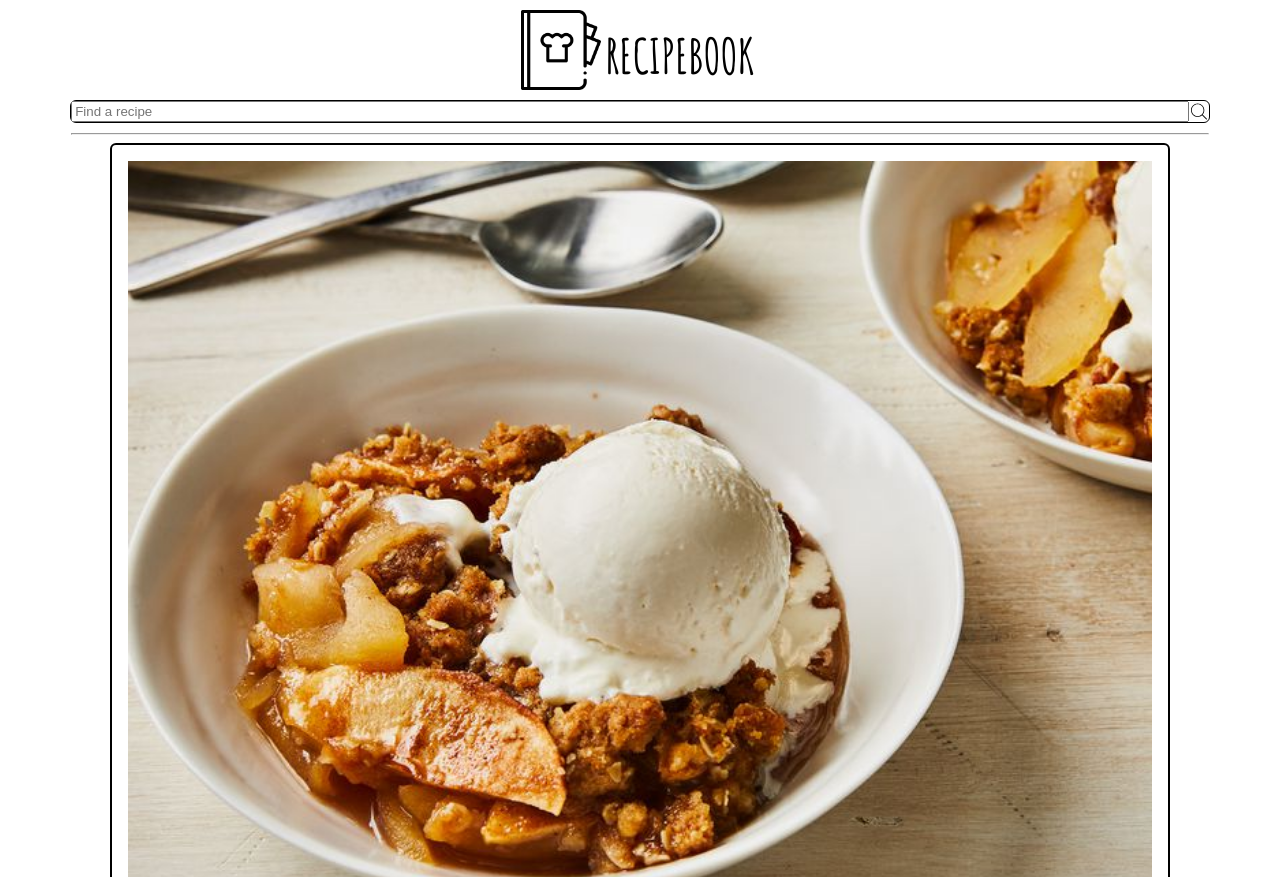
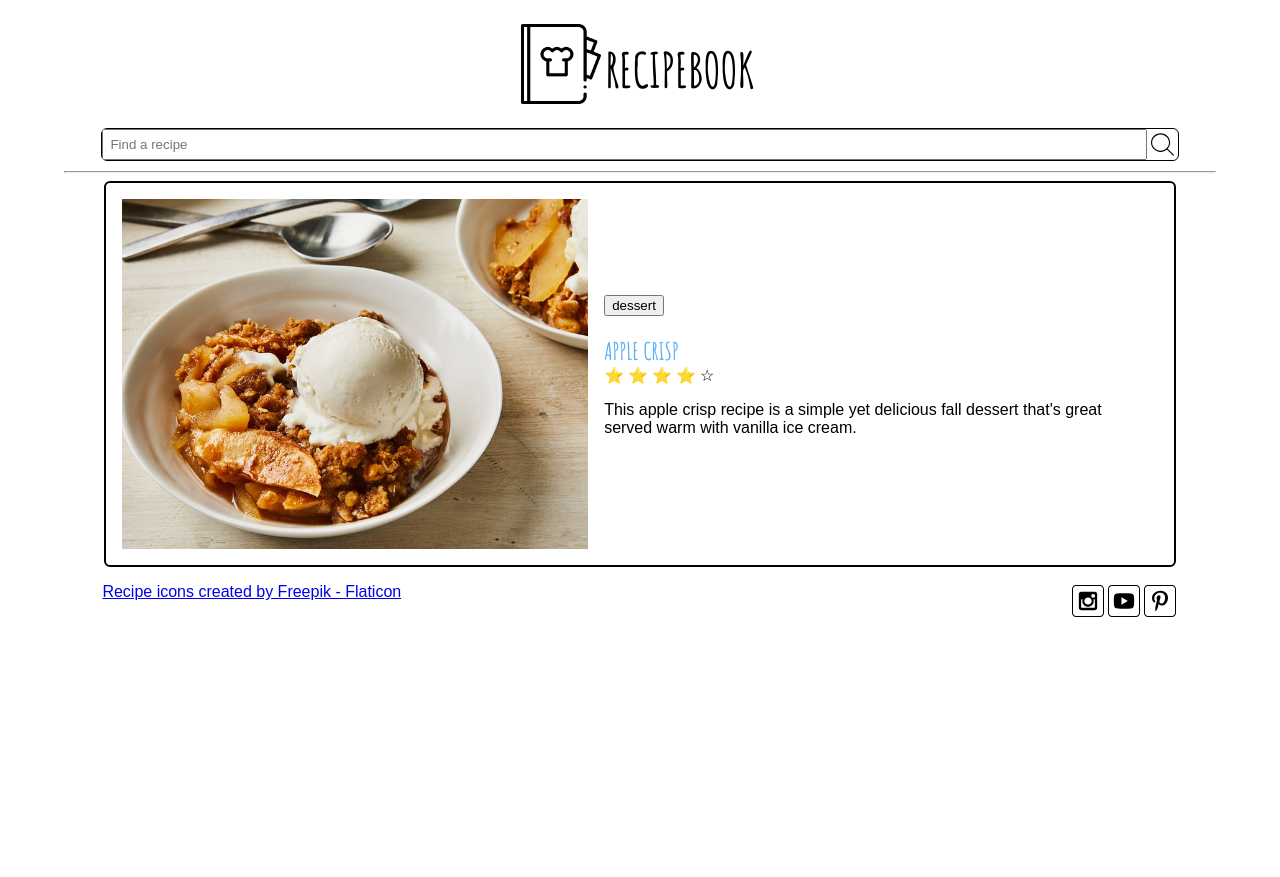
Before and after one commit to earlalay/wdd131, a plain HTML site: page recipes/index.html in a window 1280 px wide. Shown: the top 877 px of the page. After the commit the page ends 800 px from the top, so only its background shows below. Drawn offline with Linux system fonts and the light colour scheme.

Commit message:
Edited a bit of the HTML and the social media tags. Created different sizes of the recipe image. Added the CSS for larger screens.

```diff
--- a/recipes/index.html
+++ b/recipes/index.html
@@ -8,22 +8,22 @@
 
     <!-- Open Graph (Facebook, LinkedIn, etc.) -->
     <meta property="og:type" content="website">
-    <meta property="og:title" content="Your Title">
-    <meta property="og:description" content="Your Description">
-    <meta property="og:url" content="Your URL">
-    <meta property="og:image" content="social-preview-image.png">
+    <meta property="og:title" content="Recipe Book">
+    <meta property="og:description" content="Discover new delicious recipes for the fall season.">
+    <meta property="og:url" content="https://earlalay.github.io/wdd131/recipes">
+    <meta property="og:image" content="https://earlalay.github.io/wdd131/recipes/images/apple-crisp-social-preview.png">
 
     <!-- X Card -->
     <meta name="twitter:card" content="Social Preview Image">
-    <meta name="twitter:title" content="Your Title">
-    <meta name="twitter:description" content="Your Description">
-    <meta name="twitter:image" content="social-preview-image.png">
+    <meta name="twitter:title" content="Recipe Book">
+    <meta name="twitter:description" content="Discover new delicious recipes for the fall season.">
+    <meta name="twitter:image" content="https://earlalay.github.io/wdd131/recipes/images/apple-crisp-social-preview.png">
 
     <!-- One favicon (ICO works everywhere) -->
-    <link rel="icon" href="/favicon.ico">
+    <link rel="icon" href="images/apple-crisp-favicon.ico">
 
     <!-- One Apple Touch Icon (iOS home screen) -->
-    <link rel="apple-touch-icon" href="images/apple-touch-icon.png">
+    <link rel="apple-touch-icon" href="images/apple-crisp-square180.png">
 
 </head>
 <body>
@@ -43,6 +43,7 @@
         <hr>
         <div class="recipe-card">
             <img src="images/apple-crisp.jpg" alt="apple crisp with ice cream">
+            <div class="recipe-info">
                 <button>dessert</button>
                 <h2>APPLE CRISP</h2>
                 <span class="rating" role="img"
@@ -54,6 +55,7 @@
                     <span aria-hidden="true" class="icon-star-empty">☆</span>
                 </span>
                 <p class="description hidden">This apple crisp recipe is a simple yet delicious fall dessert that's great served warm with vanilla ice cream.</p>
+            </div>
         </div>
     </main>
     <footer>
--- a/recipes/recipes.css
+++ b/recipes/recipes.css
@@ -1,4 +1,8 @@
 @import url('https://fonts.googleapis.com/css2?family=Amatic+SC:wght@400;700&display=swap');
+
+body {
+    margin: 0 auto;
+}
 
 main {
     width: 90%;
@@ -9,7 +13,7 @@ h1, h2 {
     font-family: 'Amatic SC', sans-serif;
 }
 
-p {
+p, a {
     font-family: Arial, Helvetica, sans-serif;
 }
 
@@ -25,12 +29,13 @@ h1 {
 
 h2 {
     margin-bottom: 0;
+    color: #5caff3;
 }
 
 .page-title {
     display: flex;
     justify-content: center;
-    margin: 10px auto;
+    margin: 18px auto;
 }
 
 header {
@@ -58,10 +63,11 @@ header img {
 #search-bar input {
     width: 100%;
     box-sizing: border-box;
+    padding: 4px;
 }
 
 #search-bar img {
-    max-width: 1em;
+    max-width: 1.4em;
     margin: 0 2px;
 }
 
@@ -88,6 +94,7 @@ header img {
     width: 2em;
     height: 2em;
     flex-shrink: 0;
+    margin: 2px;
 }
 
 #recipe-icon-credit {
@@ -96,5 +103,78 @@ header img {
 }
 
 @media screen and (min-width: 500px) {
+    .page-title {
+        margin: 20px auto;
+    }
 
+    #search-bar {
+        width: 87%;
+    }
+
+    .hidden {
+        display: revert;
+    }
+
+    footer {
+        display: flex;
+        width: 87%;
+        margin: 16px auto;
+        justify-content: space-between;
+        align-items: flex-start;
+    }
+
+    .socials {
+        align-self: flex-end;
+        order: 2;
+        padding: 0;
+    }
 }
+
+@media screen and (min-width: 650px) {
+    .page-title {
+        margin: 24px auto;
+    }
+
+    #search-bar img {
+        margin: 0 4px;
+    }
+
+    #search-bar input {
+        padding: 6px;
+    }
+
+    #search-bar, footer {
+        width: 86%;
+    }
+
+    .recipe-card {
+        display: flex;
+        align-items: center;
+    }
+
+    .recipe-card img {
+        width: 45%;
+    }
+
+    .recipe-info {
+        padding: 0 1em;
+    }
+}
+
+@media screen and (min-width: 900px) {
+    #search-bar, footer {
+        width: 85%;
+    }
+}
+
+@media screen and (min-width: 1200px) {
+    #search-bar, footer {
+        width: 84%;
+    }
+}
+
+@media screen and (min-width: 1500px) {
+    #search-bar, footer {
+        width: 83%;
+    }
+}
```
Also changed, not shown: recipes/images/apple-crisp-favicon.ico (added), recipes/images/apple-crisp-social-preview.png (added), recipes/images/apple-crisp-square180.png (added), recipes/images/apple-crisp-square32.png (added). Lines whose indentation alone changed are shown as unchanged.
